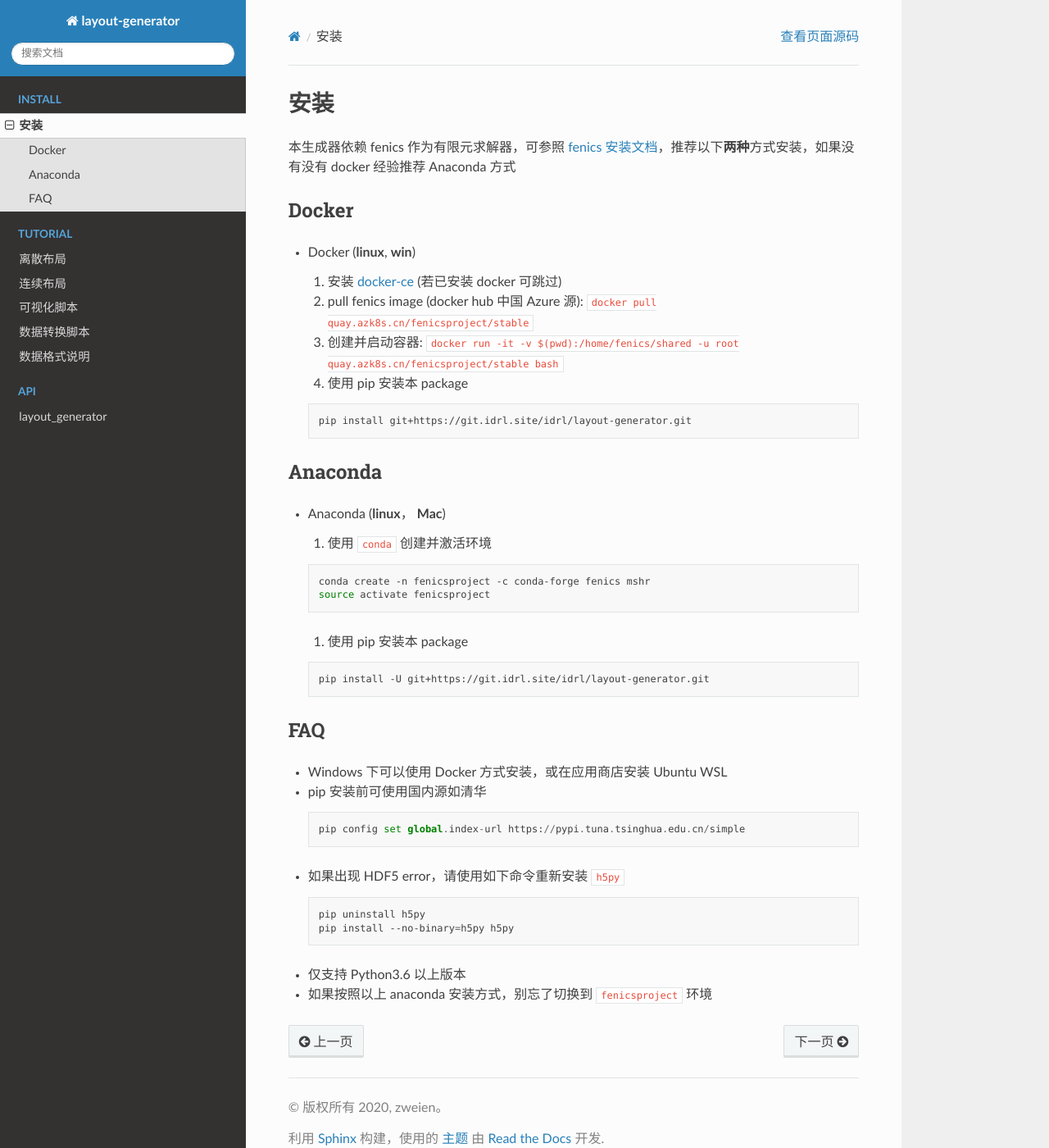
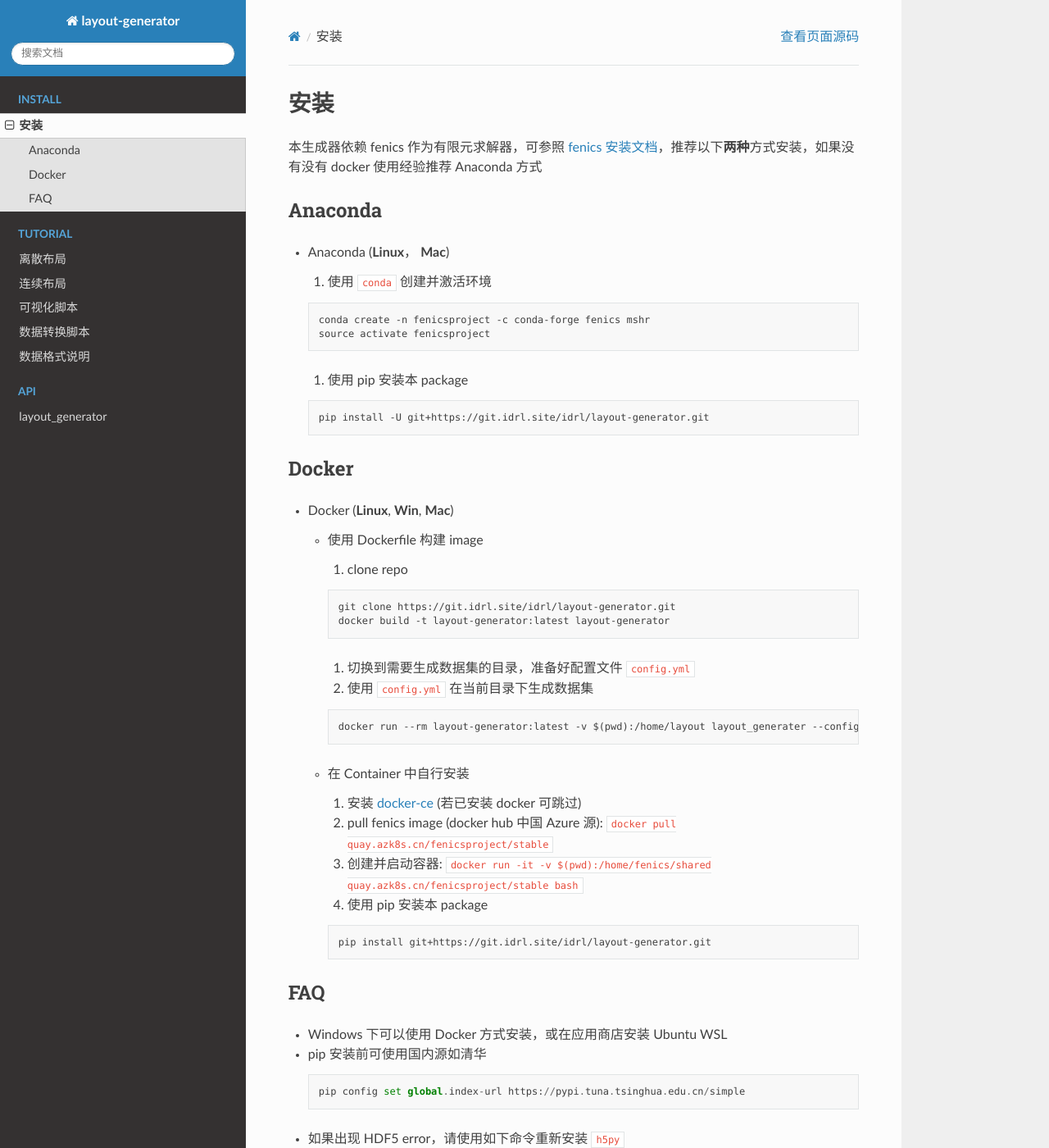
Before and after one commit to zweien/layout-generator, a Sphinx documentation site: the page built from docs/source/src/install.md, in a window 1280 px wide and 1400 px high. Shown: the whole window at 82% size. Built offline with Sphinx 7.4.7 and the Read the Docs theme 2.0.0, drawn with Linux system fonts in a browser that asks for light colours; the version number could not be read and is left out; some of the changed text lies outside the part shown.

Commit message:
docs: update installation guide for docker

````diff
--- a/docs/source/src/install.md
+++ b/docs/source/src/install.md
@@ -1,30 +1,43 @@
 # 安装
 
-本生成器依赖 fenics 作为有限元求解器，可参照 [fenics 安装文档](https://fenicsproject.org/download/)，推荐以下**两种**方式安装，如果没有没有 docker 经验推荐 Anaconda 方式
-
-## Docker
-
-- Docker (**linux**, **win**)
-  1. 安装 [docker-ce](https://docs.docker.com/) (若已安装 docker 可跳过)
-  2. pull fenics image (docker hub 中国 Azure 源): `docker pull quay.azk8s.cn/fenicsproject/stable`
-  3. 创建并启动容器: `docker run -it -v $(pwd):/home/fenics/shared -u root quay.azk8s.cn/fenicsproject/stable bash`
-  4. 使用 pip 安装本 package
-  ```bash
-  pip install git+https://git.idrl.site/idrl/layout-generator.git
-  ```
+本生成器依赖 fenics 作为有限元求解器，可参照 [fenics 安装文档](https://fenicsproject.org/download/)，推荐以下**两种**方式安装，如果没有没有 docker 使用经验推荐 Anaconda 方式
 
 ## Anaconda
 
-- Anaconda (**linux**， **Mac**)
+- Anaconda (**Linux**， **Mac**)
   1. 使用 `conda` 创建并激活环境
-  ```bash
+  ```text
   conda create -n fenicsproject -c conda-forge fenics mshr
   source activate fenicsproject
   ```
   2. 使用 pip 安装本 package
-  ```bash
+  ```text
   pip install -U git+https://git.idrl.site/idrl/layout-generator.git
   ```
+
+## Docker
+
+- Docker (**Linux**, **Win**, **Mac**)
+  - 使用 Dockerfile 构建 image
+    1. clone repo
+    ```text
+    git clone https://git.idrl.site/idrl/layout-generator.git
+    docker build -t layout-generator:latest layout-generator
+    ```
+    2. 切换到需要生成数据集的目录，准备好配置文件 `config.yml`
+    3. 使用 `config.yml` 在当前目录下生成数据集
+    ```text
+    docker run --rm layout-generator:latest -v $(pwd):/home/layout layout_generater --config config.yml
+    ```
+  - 在 Container 中自行安装
+    1. 安装 [docker-ce](https://docs.docker.com/) (若已安装 docker 可跳过)
+    2. pull fenics image (docker hub 中国 Azure 源): `docker pull quay.azk8s.cn/fenicsproject/stable`
+    3. 创建并启动容器: `docker run -it -v $(pwd):/home/fenics/shared quay.azk8s.cn/fenicsproject/stable bash`
+    4. 使用 pip 安装本 package
+    ```text
+    pip install git+https://git.idrl.site/idrl/layout-generator.git
+    ```
+
 
 ## FAQ
 
@@ -39,4 +52,4 @@
   pip install --no-binary=h5py h5py
   ```
 - 仅支持 Python3.6 以上版本
-- 如果按照以上 anaconda 安装方式，别忘了切换到 `fenicsproject` 环境
+- 如果按照以上 Anaconda 安装方式，别忘了切换到 `fenicsproject` 环境
````
Also changed, not shown: README.md (+24 -10 lines).
